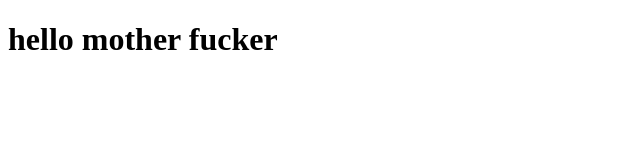
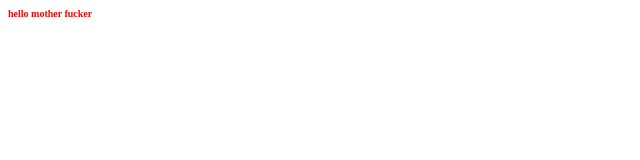
Before and after one commit to Ong230/HTMLwe, a plain HTML site: page 1.html in a window 1280 px wide. Shown: the whole page, without its empty margins (0-640 px from the left). Drawn offline with Linux system fonts and the light colour scheme.

Commit message:
Update 1.html

```diff
--- a/1.html
+++ b/1.html
@@ -2,7 +2,13 @@
 <html>
   <head>
     <title>hello world</title>
-    <style></style>
+    <style>
+      h1{
+        color: red;
+        font-size: 10px;
+      }
+
+    </style>
   </head>
 
 
```
